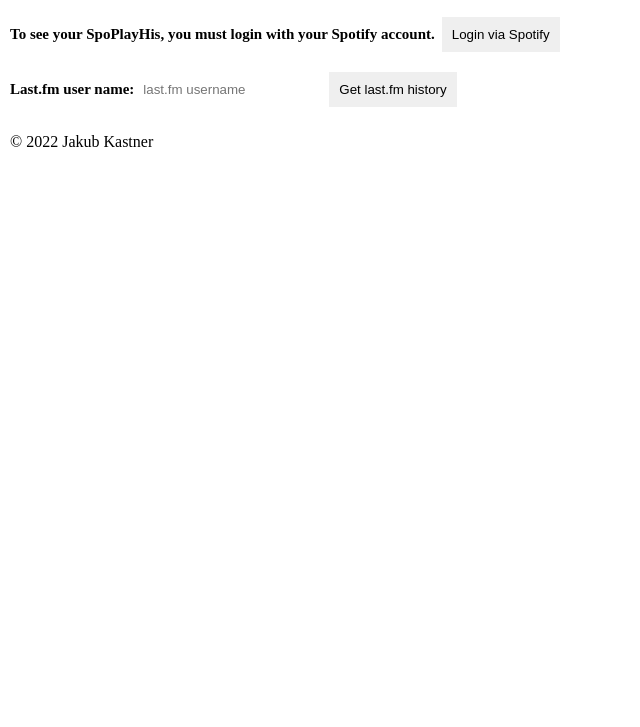
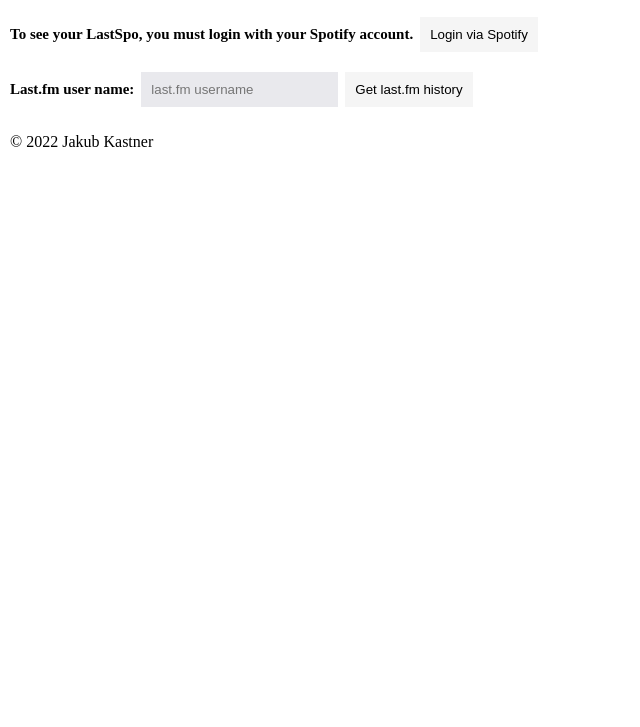
Before and after one commit to jakubkastner/lastspo, a plain HTML site: page index.html in a window 1280 px wide. Shown: the part 73-800 px from the top of the page, without its empty margins (0-640 px from the left). Drawn offline with Linux system fonts and the light colour scheme.

Commit message:
dark mode

```diff
--- a/index.html
+++ b/index.html
@@ -7,18 +7,18 @@
     <meta name="description" content="">
     <meta name="keywords" content="">
     <meta name="author" content="Jakub Kastner">
-    <title>SpoPlayHis</title>
+    <title>LastSpo</title>
     <link rel="stylesheet" type="text/css" href="styles/main.css" />
 </head>
 
 <body>
     <header>
-        <h1>SpoPlayHis</h1>
+        <h1>LastSpo</h1>
     </header>
     <main>
         <h3 class="error"></h3>
         <div class="spotify">
-            <label class="info">To see your SpoPlayHis, you must login with your Spotify account.</label>
+            <label class="info">To see your LastSpo, you must login with your Spotify account.</label>
             <button class="button login"><i class="fab fa-spotify"></i>Login via Spotify</button>
         </div>
         <div class="lastfm">
--- a/styles/main.scss
+++ b/styles/main.scss
@@ -6,13 +6,6 @@
     grid-template-areas:
         ". . . .";
 
-    &.title:hover {
-        background-color: transparent;
-    }
-
-    &:hover {
-        background-color: rgb(233, 233, 237);
-    }
 }
 
 .content {
@@ -66,6 +59,10 @@
 
 input {
     border: 0;
+    padding: 0 10px;
+    &:focus {
+        outline: none !important;
+    }
 }
 
 body {
@@ -85,3 +82,70 @@
     font-size: 15px;
     font-weight: 700;
 }
+
+// theme
+// 1 = light
+// 2 = dark
+@mixin theme-colors($theme: false) {
+    // -> init colors
+    // dark colors
+    $color_1: rgb(12, 12, 12);
+    $color_2: rgb(22, 22, 22);
+    $color_3: rgb(33, 33, 33);
+    $color_text: rgb(255, 255, 255);
+
+    // light colors
+    @if $theme==1 {
+        $color_1: rgb(255, 255, 255);
+        $color_2: rgb(245, 245, 245);
+        $color_3: rgb(233, 233, 237);
+        $color_text: rgb(0, 0, 0);
+    }
+
+    & {
+        background-color: $color_1;
+        color: $color_text;
+    }
+
+    button {
+        background-color: $color_2;
+        color: $color_text;
+        &:hover {
+            background-color: $color_3;
+        }
+    }
+
+    input {
+        background-color: $color_3;
+        color: $color_text;
+
+    }
+
+
+    .tracklist .track {
+        &.title:hover {
+            background-color: transparent;
+        }
+
+        &:hover {
+            background-color: $color_2;
+        }
+    }
+
+}
+
+// DARK/LIGHT MODE
+
+// light mode
+@media (prefers-color-scheme: light) {
+    body {
+        @include theme-colors($theme: 1);
+    }
+}
+
+// dark mode
+@media (prefers-color-scheme: dark) {
+    body {
+        @include theme-colors($theme: 2);
+    }
+}
```
Also changed, not shown: styles/main.css, 1 other file.
